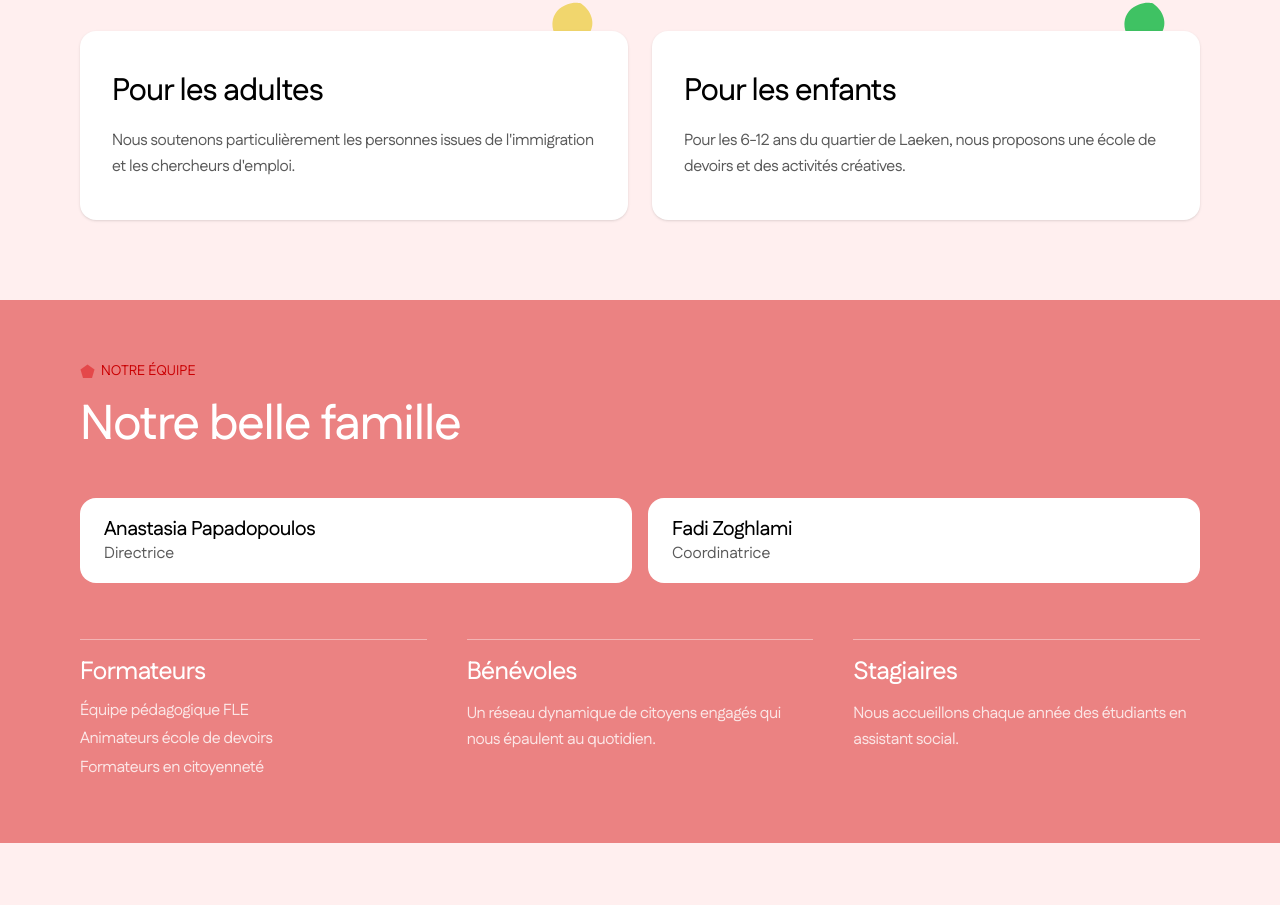
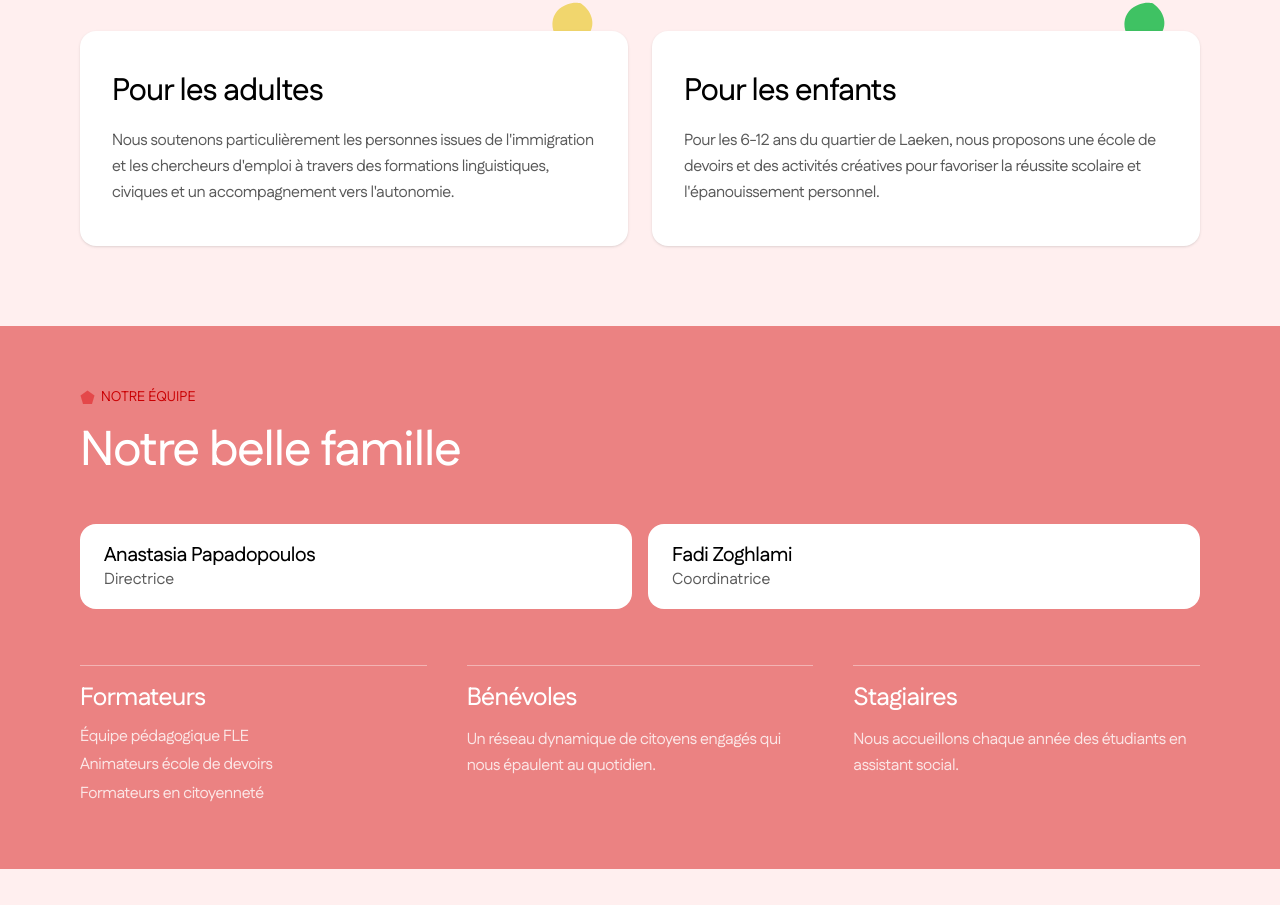
Before and after one commit to lauraocampogil/Entraide_asbl, a SvelteKit app: page /qui-sommes-nous in a window 1280 px wide. Shown: the part 1758-2663 px from the top of the page. Built offline with nearby package versions, Linux system fonts and the light colour scheme.

Commit message:
Added text

```diff
--- a/src/routes/qui-sommes-nous/+page.svelte
+++ b/src/routes/qui-sommes-nous/+page.svelte
@@ -36,13 +36,13 @@
 						id: 1,
 						title: 'Pour les adultes',
 						description:
-							"Nous soutenons particulièrement les personnes issues de l'immigration et les chercheurs d'emploi."
+							"Nous soutenons particulièrement les personnes issues de l'immigration et les chercheurs d'emploi à travers des formations linguistiques, civiques et un accompagnement vers l'autonomie."
 					},
 					{
 						id: 2,
 						title: 'Pour les enfants',
 						description:
-							'Pour les 6-12 ans du quartier de Laeken, nous proposons une école de devoirs et des activités créatives.'
+							"Pour les 6-12 ans du quartier de Laeken, nous proposons une école de devoirs et des activités créatives pour favoriser la réussite scolaire et l'épanouissement personnel."
 					}
 				]
 			}
```
